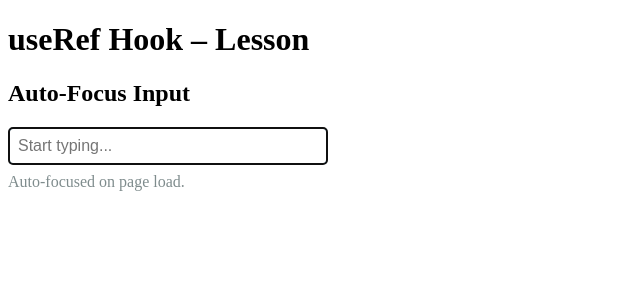
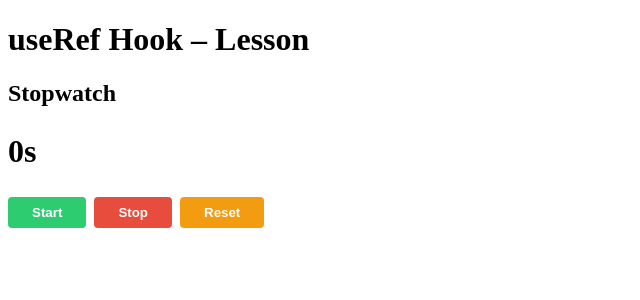
Before and after one commit to HaithamAbuDraz/react-advanced, a React (Vite) app: page / in a window 1280 px wide. Shown: the top 300 px of the page, without its empty margins (0-640 px from the left). Built offline with nearby package versions, Linux system fonts and the light colour scheme.

Commit message:
Replace AutoFocusInput with Stopwatch in UseRefLesson

```diff
--- a/src/lessons/02-useRef/UseRefLesson.tsx
+++ b/src/lessons/02-useRef/UseRefLesson.tsx
@@ -1,10 +1,10 @@
-import AutoFocusInput from './components/AutoFocusInput';
+import Stopwatch from './components/Stopwatch';
 
 function UseRefLesson() {
   return (
     <div>
       <h1>useRef Hook – Lesson</h1>
-      <AutoFocusInput />
+      <Stopwatch />
     </div>
   );
 }
```
